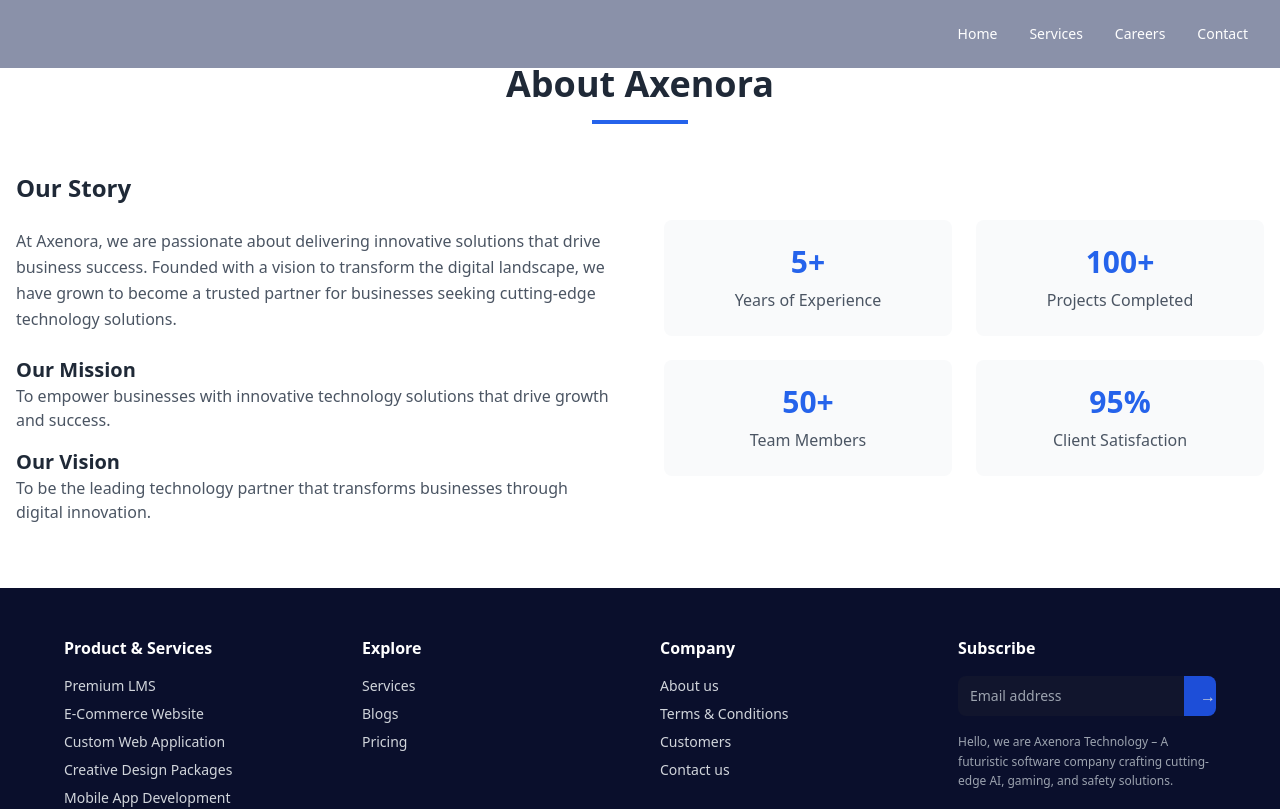
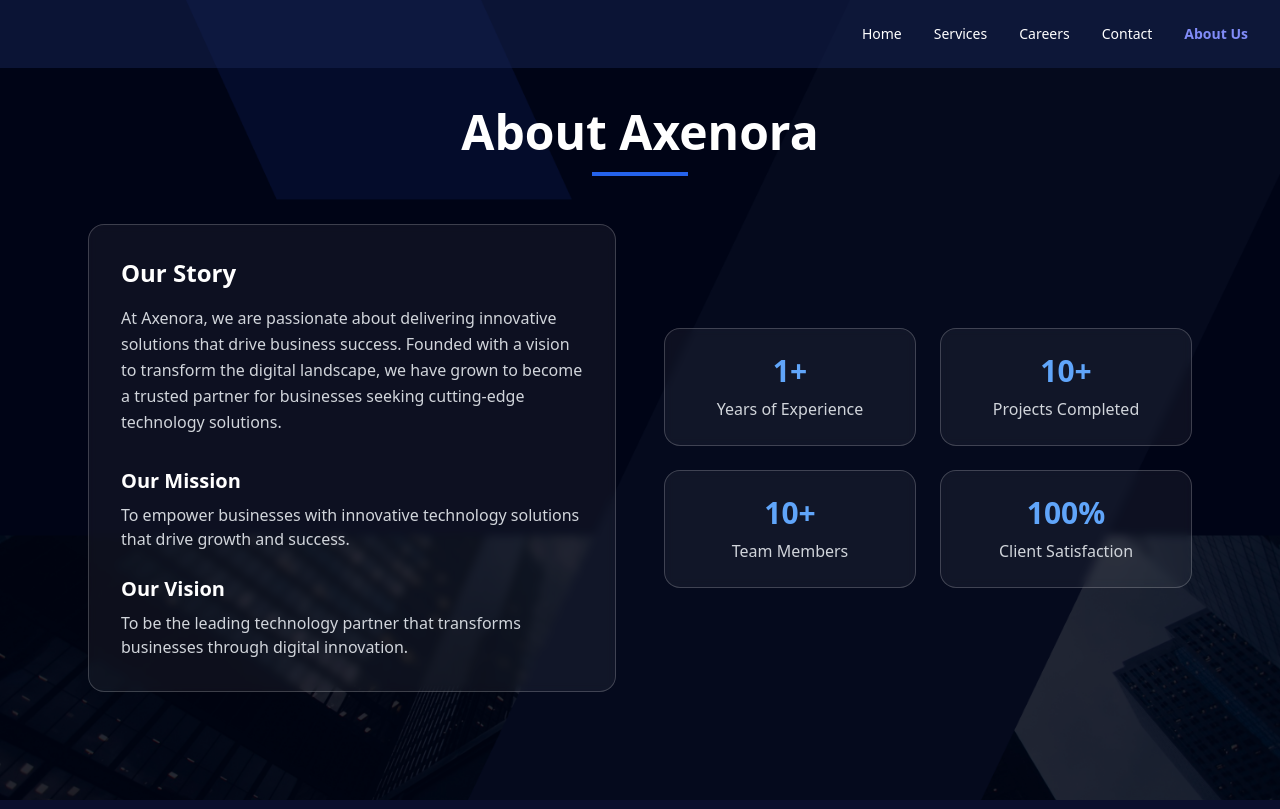
Before and after one commit to axerona/Axenora-Web-Site, a React (Vite) app in the folder frontend/: page /about in a window 1280 px wide. Shown: the top 809 px of the page. Built offline with nearby package versions, Linux system fonts and the light colour scheme.

Commit message:
Resolved the confilcts in Contact page & chnages in About Us page

```diff
--- a/frontend/src/components/AboutUs.jsx
+++ b/frontend/src/components/AboutUs.jsx
@@ -1,57 +1,70 @@
 import React from 'react';
+import bg from "../assets/bga.png";
 
 const AboutUs = () => {
     return (
-    <div className="bg-white py-16">
-      <div className="container mx-auto px-4">
+        <section
+            className="w-full min-h-screen flex justify-center items-center relative"
+            style={{
+                backgroundImage: `url(${bg})`,
+                backgroundSize: "cover",
+                backgroundPosition: "center center",
+                backgroundRepeat: "no-repeat",
+            }}
+        >
+            <div className="absolute inset-0 bg-black/50"></div>
+
+            <div className="relative max-w-6xl w-full px-6 py-16 text-white z-10">
                 <div className="text-center mb-12">
-          <h2 className="text-4xl font-bold text-gray-800 mb-4">About Axenora</h2>
+                    <h2 className="text-5xl font-extrabold mb-4">About Axenora</h2>
                     <div className="w-24 h-1 bg-blue-600 mx-auto"></div>
                 </div>
 
                 <div className="grid md:grid-cols-2 gap-12 items-center">
-          <div className="space-y-6">
-            <h3 className="text-2xl font-semibold text-gray-800">Our Story</h3>
-            <p className="text-gray-600 leading-relaxed">
+                    <div className="space-y-8 bg-white/5 border border-white/20 backdrop-blur-sm p-8 rounded-2xl">
+                        <div>
+                            <h3 className="text-2xl font-bold mb-4">Our Story</h3>
+                            <p className="text-gray-300 leading-relaxed">
                                 At Axenora, we are passionate about delivering innovative solutions that drive business success.
                                 Founded with a vision to transform the digital landscape, we have grown to become a trusted partner
                                 for businesses seeking cutting-edge technology solutions.
                             </p>
+                        </div>
 
-            <div className="space-y-4">
+                        <div className="space-y-6">
                             <div>
-                <h4 className="text-xl font-semibold text-gray-800">Our Mission</h4>
-                <p className="text-gray-600">To empower businesses with innovative technology solutions that drive growth and success.</p>
+                                <h4 className="text-xl font-semibold mb-2">Our Mission</h4>
+                                <p className="text-gray-300">To empower businesses with innovative technology solutions that drive growth and success.</p>
                             </div>
 
                             <div>
-                <h4 className="text-xl font-semibold text-gray-800">Our Vision</h4>
-                <p className="text-gray-600">To be the leading technology partner that transforms businesses through digital innovation.</p>
+                                <h4 className="text-xl font-semibold mb-2">Our Vision</h4>
+                                <p className="text-gray-300">To be the leading technology partner that transforms businesses through digital innovation.</p>
                             </div>
                         </div>
                     </div>
 
                     <div className="grid grid-cols-2 gap-6">
-            <div className="bg-gray-50 p-6 rounded-lg text-center">
-              <h3 className="text-3xl font-bold text-blue-600 mb-2">5+</h3>
-              <p className="text-gray-600">Years of Experience</p>
+                        <div className="bg-white/5 border border-white/20 backdrop-blur-sm p-6 rounded-2xl text-center">
+                            <h3 className="text-3xl font-bold text-blue-400 mb-2">1+</h3>
+                            <p className="text-gray-300">Years of Experience</p>
                         </div>
-            <div className="bg-gray-50 p-6 rounded-lg text-center">
-              <h3 className="text-3xl font-bold text-blue-600 mb-2">100+</h3>
-              <p className="text-gray-600">Projects Completed</p>
+                        <div className="bg-white/5 border border-white/20 backdrop-blur-sm p-6 rounded-2xl text-center">
+                            <h3 className="text-3xl font-bold text-blue-400 mb-2">10+</h3>
+                            <p className="text-gray-300">Projects Completed</p>
                         </div>
-            <div className="bg-gray-50 p-6 rounded-lg text-center">
-              <h3 className="text-3xl font-bold text-blue-600 mb-2">50+</h3>
-              <p className="text-gray-600">Team Members</p>
+                        <div className="bg-white/5 border border-white/20 backdrop-blur-sm p-6 rounded-2xl text-center">
+                            <h3 className="text-3xl font-bold text-blue-400 mb-2">10+</h3>
+                            <p className="text-gray-300">Team Members</p>
                         </div>
-            <div className="bg-gray-50 p-6 rounded-lg text-center">
-              <h3 className="text-3xl font-bold text-blue-600 mb-2">95%</h3>
-              <p className="text-gray-600">Client Satisfaction</p>
+                        <div className="bg-white/5 border border-white/20 backdrop-blur-sm p-6 rounded-2xl text-center">
+                            <h3 className="text-3xl font-bold text-blue-400 mb-2">100%</h3>
+                            <p className="text-gray-300">Client Satisfaction</p>
                         </div>
                     </div>
                 </div>
             </div>
-    </div>
+        </section>
     );
 };
 
--- a/frontend/src/components/Contact.jsx
+++ b/frontend/src/components/Contact.jsx
@@ -1,5 +1,5 @@
 import React from "react";
-// import bg from "../assets/con.png";
+import bg from "../assets/con.png";
 
 const Contact = () => {
   return (
@@ -12,8 +12,6 @@ const Contact = () => {
         backgroundRepeat: "no-repeat",
       }}
     >
-
-
 
       <div className="relative max-w-6xl w-full px-6 grid md:grid-cols-2 gap-12 text-white z-10">
 
--- a/frontend/src/components/Navbar.jsx
+++ b/frontend/src/components/Navbar.jsx
@@ -8,6 +8,7 @@ const Navbar = () => {
     { name: "Services", path: "/services" },
     { name: "Careers", path: "/careers" },
     { name: "Contact", path: "/contact" },
+    { name: "About Us", path: "/about" },
   ];
 
   return (
```
Also changed, not shown: frontend/src/components/Careers.jsx (line endings or trailing spaces). Lines whose indentation alone changed are shown as unchanged.
